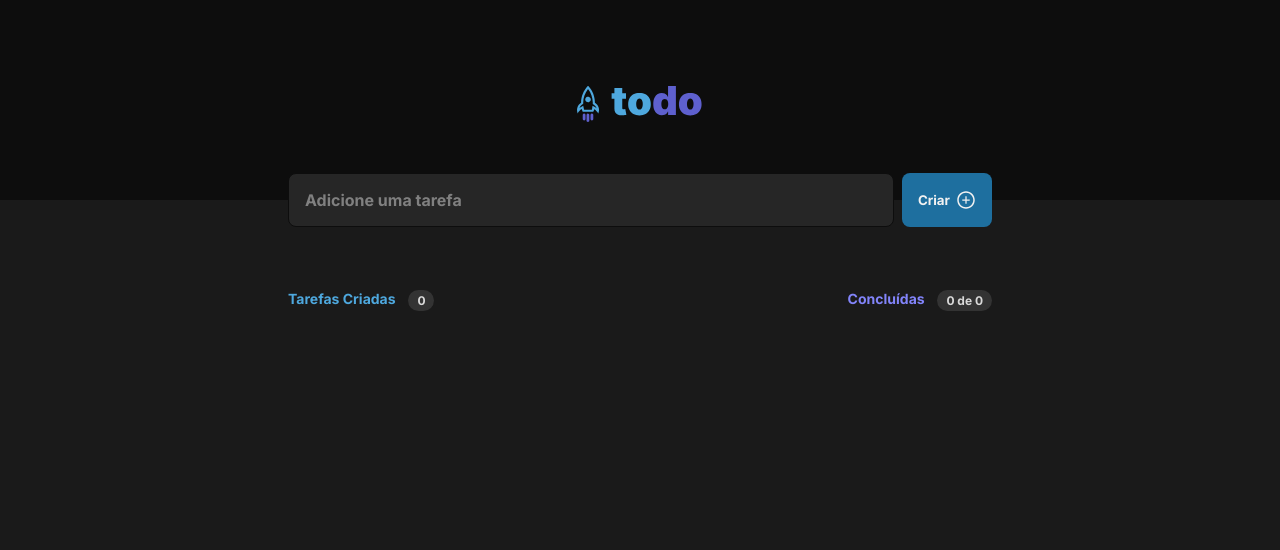
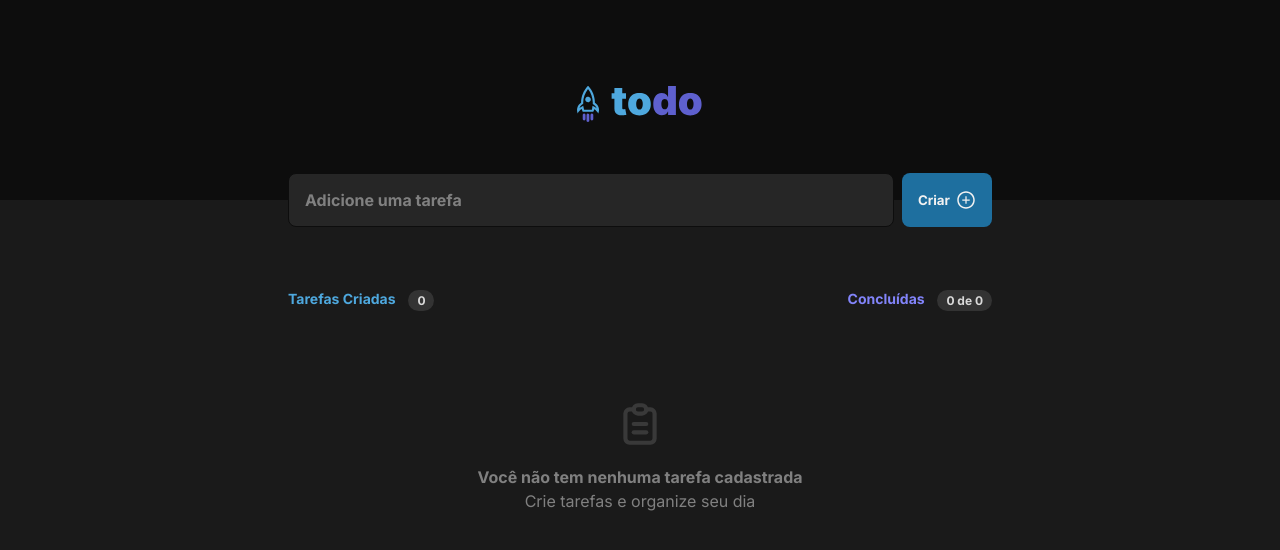
Before and after one commit to Lucasedusi/todo-vite-react, a React (Vite) app: page / in a window 1280 px wide. Shown: the top 550 px of the page. Built offline with nearby package versions, Linux system fonts and the light colour scheme.

Commit message:
feat: add div empty task

```diff
--- a/src/components/Task/Taks.module.css
+++ b/src/components/Task/Taks.module.css
@@ -11,6 +11,7 @@
 }
 
 .task p {
+	font-weight: 600;
 	font-size: 0.87;
 	line-height: 1.18rem;
 	color: var(--gray-100);
--- a/src/components/Tasks/Tasks.module.css
+++ b/src/components/Tasks/Tasks.module.css
@@ -44,3 +44,23 @@
 	flex-direction: column;
 	gap: 0.75rem;
 }
+
+.empty {
+	margin-top: 4rem;
+	display: flex;
+	align-items: center;
+	justify-content: center;
+	flex-direction: column;
+	gap: 1rem;
+	color: var(--gray-300);
+	text-align: center;
+	line-height: 1.5rem;
+}
+
+.empty svg {
+	opacity: 0.3;
+}
+
+.empty p {
+	font-weight: 700;
+}
--- a/src/components/Tasks/Tasks.tsx
+++ b/src/components/Tasks/Tasks.tsx
@@ -1,5 +1,7 @@
 import { ITask } from "../../App";
 import { Task } from "../Task/Task";
+
+import { TbClipboardText } from "react-icons/tb";
 
 import styles from "./Tasks.module.css";
 
@@ -38,6 +40,17 @@ export function Tasks({ tasks, onDelete, onComplete }: Props) {
 						onComplete={onComplete}
 					/>
 				))}
+
+				{tasks.length <= 0 && (
+					<section className={styles.empty}>
+						<TbClipboardText size={50} />
+
+						<div>
+							<p>Você não tem nenhuma tarefa cadastrada</p>
+							<span>Crie tarefas e organize seu dia</span>
+						</div>
+					</section>
+				)}
 			</div>
 		</section>
 	);
```
